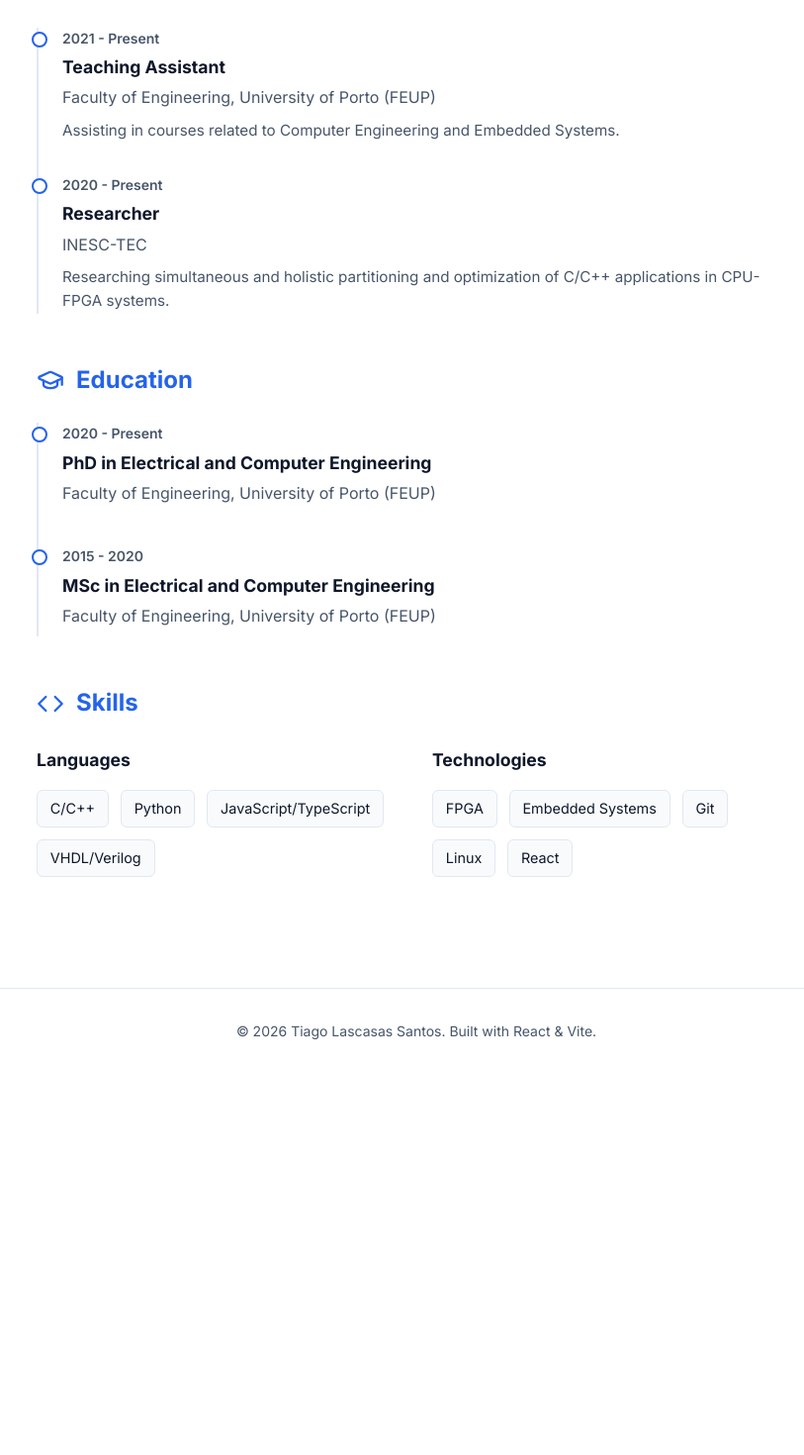
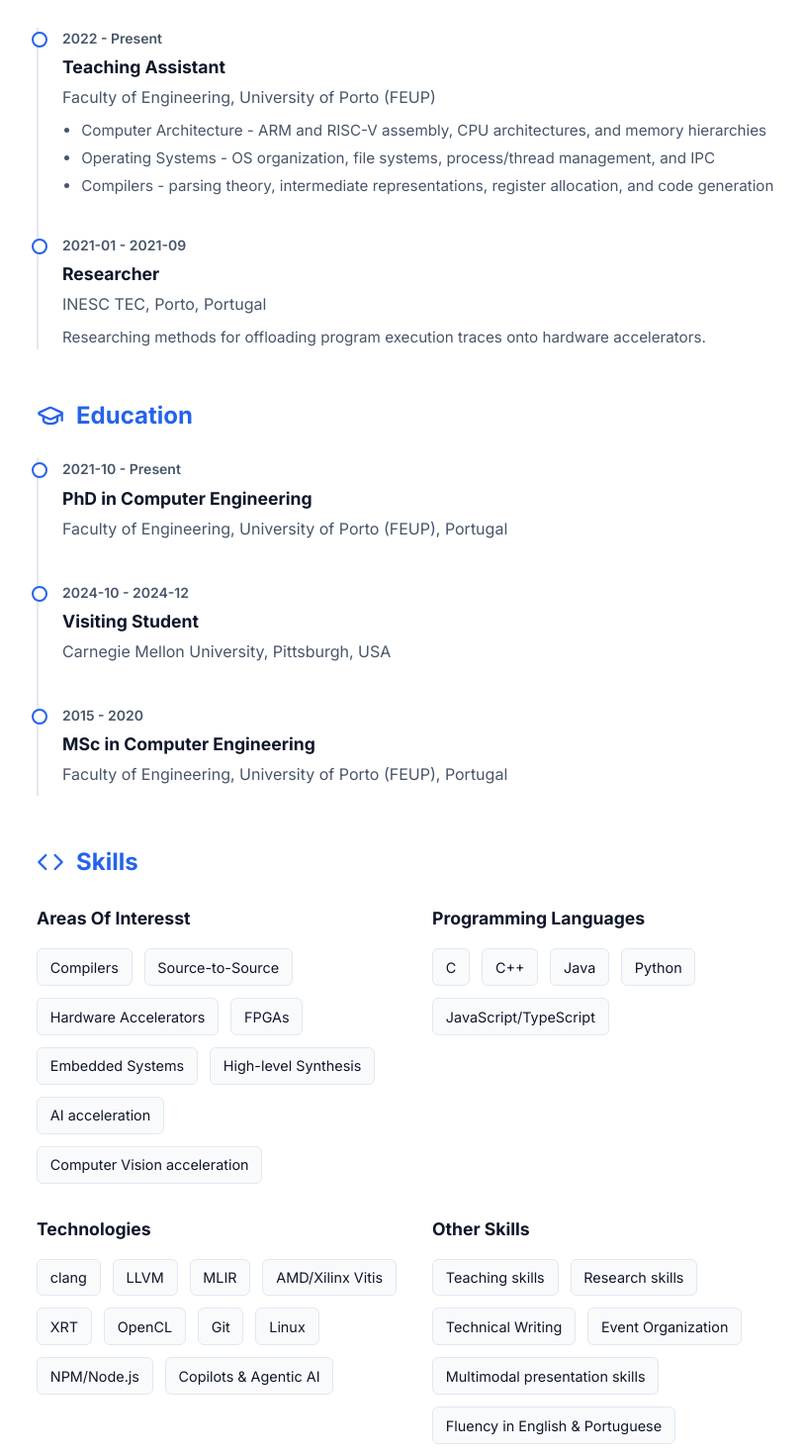
Before and after one commit to tiagolascasas/tiagolascasas, a React (Vite) app: page /#/cv in a window 1280 px wide. Shown: the part 280-1750 px from the top of the page at 99% size, without its empty margins (219-1032 px from the left). Before the commit the page ends 1365 px from the top, so only its background shows below. Built offline with nearby package versions, Linux system fonts and the light colour scheme.

Commit message:
Updates CV

```diff
--- a/src/pages/CV.css
+++ b/src/pages/CV.css
@@ -146,3 +146,15 @@
         grid-template-columns: 1fr 1fr;
     }
 }
+
+.course-list {
+    margin-top: 0.5rem;
+    padding-left: 1.2rem;
+    list-style-type: disc;
+    color: var(--text-secondary);
+    font-size: 0.95rem;
+}
+
+.course-list li {
+    margin-bottom: 0.25rem;
+}
--- a/src/pages/CV.jsx
+++ b/src/pages/CV.jsx
@@ -19,20 +19,23 @@ export default function CV() {
 
                 <div className="timeline">
                     <div className="timeline-item">
-                        <div className="timeline-date">2021 - Present</div>
+                        <div className="timeline-date">2022 - Present</div>
                         <div className="timeline-content">
                             <h3>Teaching Assistant</h3>
                             <h4>Faculty of Engineering, University of Porto (FEUP)</h4>
-                            <p>Assisting in courses related to Computer Engineering and Embedded Systems.</p>
+                            <ul className="course-list">
+                                <li>Computer Architecture - ARM and RISC-V assembly, CPU architectures, and memory hierarchies</li>
+                                <li>Operating Systems - OS organization, file systems, process/thread  management, and IPC</li>
+                                <li>Compilers - parsing theory, intermediate representations, register allocation, and code generation</li>
+                            </ul>
                         </div>
                     </div>
-
                     <div className="timeline-item">
-                        <div className="timeline-date">2020 - Present</div>
+                        <div className="timeline-date">2021-01 - 2021-09</div>
                         <div className="timeline-content">
                             <h3>Researcher</h3>
-                            <h4>INESC-TEC</h4>
-                            <p>Researching simultaneous and holistic partitioning and optimization of C/C++ applications in CPU-FPGA systems.</p>
+                            <h4>INESC TEC, Porto, Portugal</h4>
+                            <p>Researching methods for offloading program execution traces onto hardware accelerators.</p>
                         </div>
                     </div>
                 </div>
@@ -46,18 +49,24 @@ export default function CV() {
 
                 <div className="timeline">
                     <div className="timeline-item">
-                        <div className="timeline-date">2020 - Present</div>
+                        <div className="timeline-date">2021-10 - Present</div>
                         <div className="timeline-content">
-                            <h3>PhD in Electrical and Computer Engineering</h3>
-                            <h4>Faculty of Engineering, University of Porto (FEUP)</h4>
+                            <h3>PhD in Computer Engineering</h3>
+                            <h4>Faculty of Engineering, University of Porto (FEUP), Portugal</h4>
                         </div>
                     </div>
-                    {/* Placeholder for previous education */}
+                    <div className="timeline-item">
+                        <div className="timeline-date">2024-10 - 2024-12</div>
+                        <div className="timeline-content">
+                            <h3>Visiting Student</h3>
+                            <h4>Carnegie Mellon University, Pittsburgh, USA</h4>
+                        </div>
+                    </div>
                     <div className="timeline-item">
                         <div className="timeline-date">2015 - 2020</div>
                         <div className="timeline-content">
-                            <h3>MSc in Electrical and Computer Engineering</h3>
-                            <h4>Faculty of Engineering, University of Porto (FEUP)</h4>
+                            <h3>MSc in Computer Engineering</h3>
+                            <h4>Faculty of Engineering, University of Porto (FEUP), Portugal</h4>
                         </div>
                     </div>
                 </div>
@@ -69,25 +78,55 @@ export default function CV() {
                     <h2>Skills</h2>
                 </div>
 
+
                 <div className="skills-grid">
                     <div className="skill-category">
-                        <h3>Languages</h3>
+                        <h3>Areas of interesst</h3>
                         <div className="tags">
-                            <span>C/C++</span>
+                            <span>Compilers</span>
+                            <span>Source-to-Source</span>
+                            <span>Hardware Accelerators</span>
+                            <span>FPGAs</span>
+                            <span>Embedded Systems</span>
+                            <span>High-level Synthesis</span>
+                            <span>AI acceleration</span>
+                            <span>Computer Vision acceleration</span>
+                        </div>
+                    </div>
+                    <div className="skill-category">
+                        <h3>Programming Languages</h3>
+                        <div className="tags">
+                            <span>C</span>
+                            <span>C++</span>
+                            <span>Java</span>
                             <span>Python</span>
                             <span>JavaScript/TypeScript</span>
-                            <span>VHDL/Verilog</span>
                         </div>
                     </div>
-
                     <div className="skill-category">
-                        <h3>technologies</h3>
+                        <h3>Technologies</h3>
                         <div className="tags">
-                            <span>FPGA</span>
-                            <span>Embedded Systems</span>
+                            <span>clang</span>
+                            <span>LLVM</span>
+                            <span>MLIR</span>
+                            <span>AMD/Xilinx Vitis</span>
+                            <span>XRT</span>
+                            <span>OpenCL</span>
                             <span>Git</span>
                             <span>Linux</span>
-                            <span>React</span>
+                            <span>NPM/Node.js</span>
+                            <span>Copilots & Agentic AI</span>
+                        </div>
+                    </div>
+                    <div className="skill-category">
+                        <h3>Other skills</h3>
+                        <div className="tags">
+                            <span>Teaching skills</span>
+                            <span>Research skills</span>
+                            <span>Technical Writing</span>
+                            <span>Event Organization</span>
+                            <span>Multimodal presentation skills</span>
+                            <span>Fluency in English & Portuguese</span>
                         </div>
                     </div>
                 </div>
```
